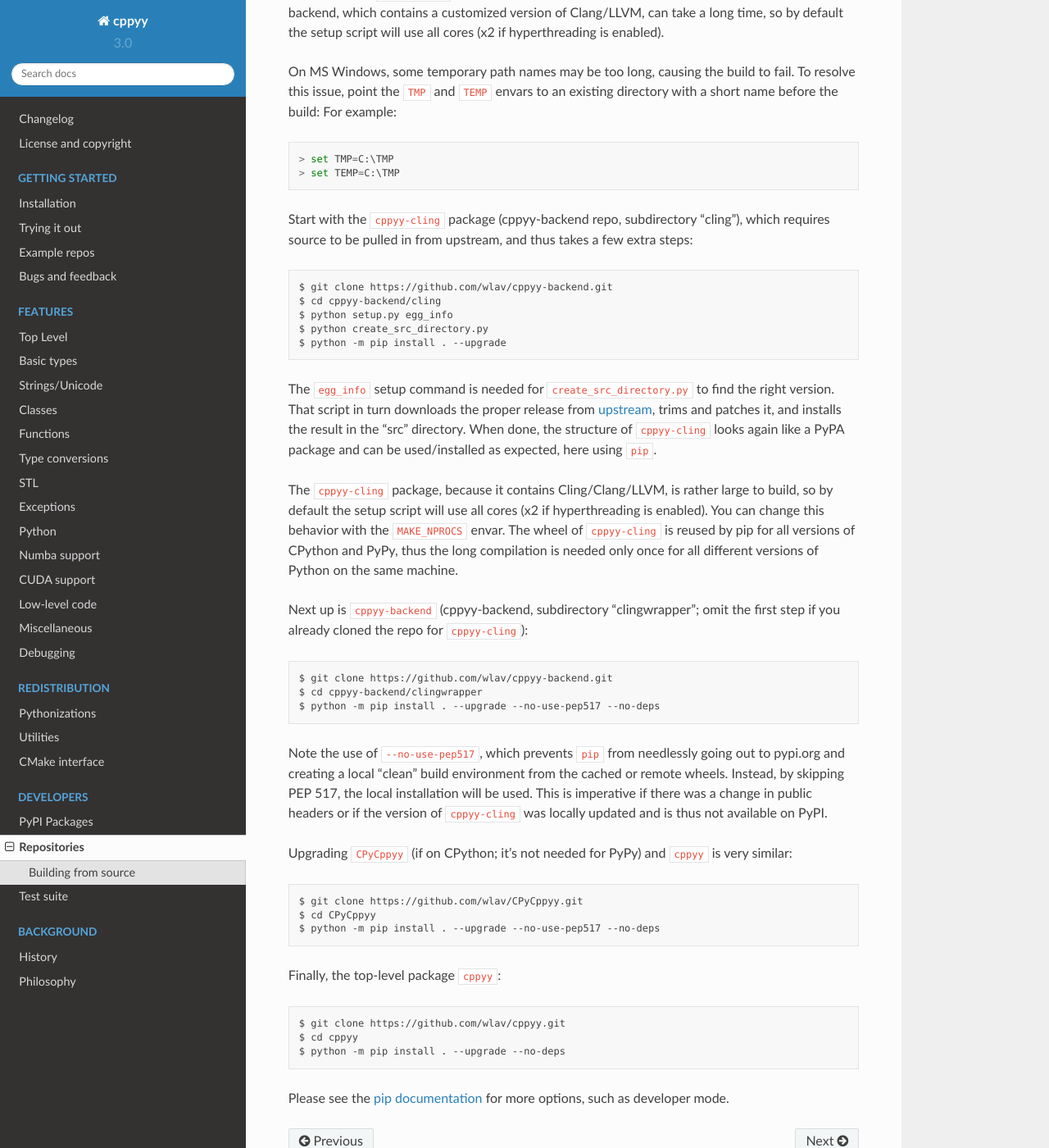
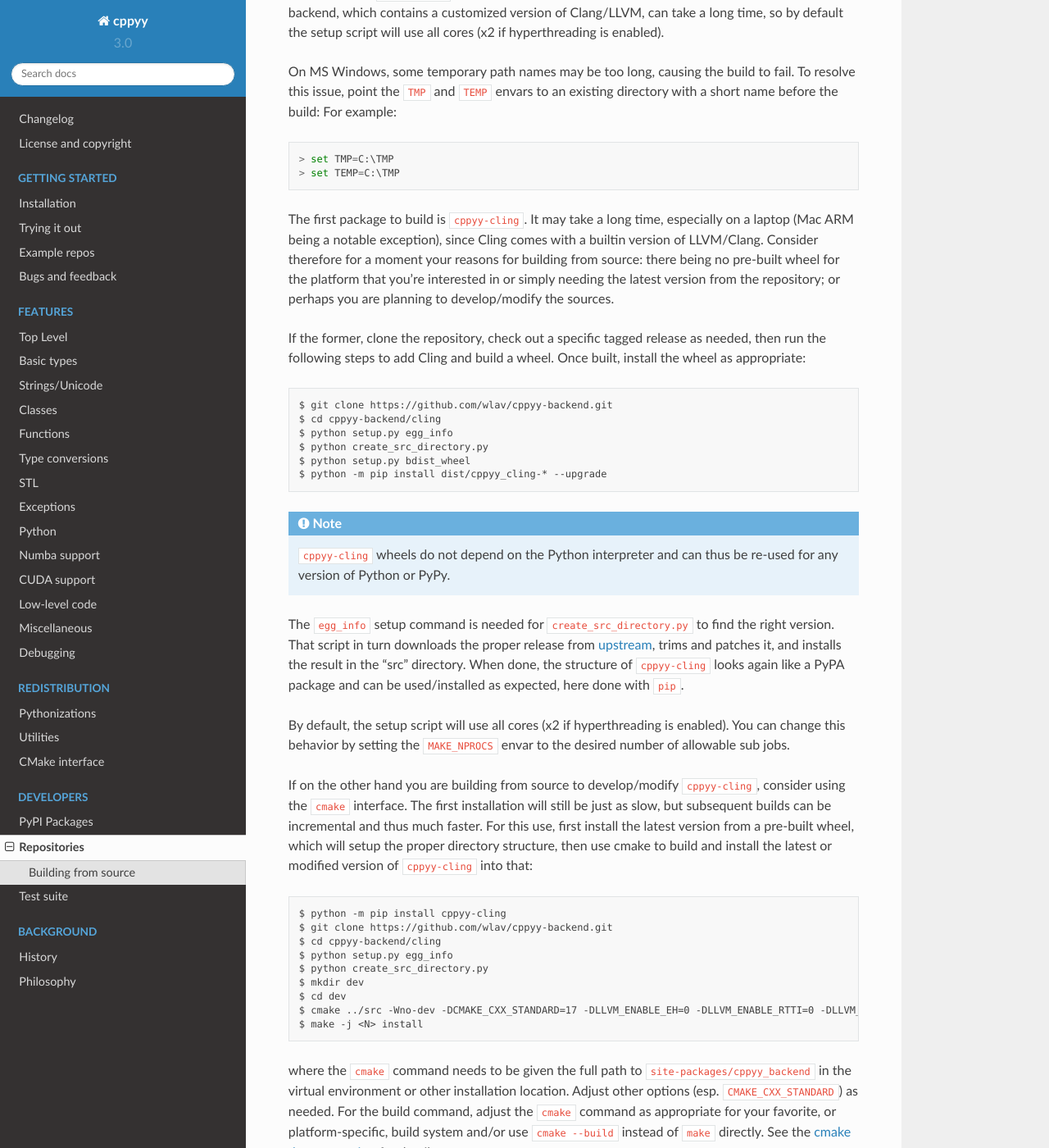
Before and after one commit to wlav/cppyy, a Sphinx documentation site: the page built from doc/source/repositories.rst, in a window 1280 px wide and 1400 px high, scrolled down 843 px. Shown: the whole window at 82% size. Built offline with Sphinx 7.4.7 and the Read the Docs theme 2.0.0, drawn with Linux system fonts in a browser that asks for light colours.

Commit message:
add text explaining alternatives for building cppyy-cling from source

```diff
--- a/doc/source/repositories.rst
+++ b/doc/source/repositories.rst
@@ -53,15 +53,28 @@
  > set TMP=C:\TMP
  > set TEMP=C:\TMP
 
-Start with the ``cppyy-cling`` package (cppyy-backend repo, subdirectory
-"cling"), which requires source to be pulled in from upstream, and thus takes
-a few extra steps::
+The first package to build is ``cppyy-cling``.
+It may take a long time, especially on a laptop (Mac ARM being a notable
+exception), since Cling comes with a builtin version of LLVM/Clang.
+Consider therefore for a moment your reasons for building from source: there
+being no pre-built wheel for the platform that you're interested in or simply
+needing the latest version from the repository; or perhaps you are planning
+to develop/modify the sources.
+
+If the former, clone the repository, check out a specific tagged release as
+needed, then run the following steps to add Cling and build a wheel.
+Once built, install the wheel as appropriate::
 
  $ git clone https://github.com/wlav/cppyy-backend.git
  $ cd cppyy-backend/cling
  $ python setup.py egg_info
  $ python create_src_directory.py
- $ python -m pip install . --upgrade
+ $ python setup.py bdist_wheel
+ $ python -m pip install dist/cppyy_cling-* --upgrade
+
+.. note::
+    ``cppyy-cling`` wheels do not depend on the Python interpreter and can
+    thus be re-used for any version of Python or PyPy.
 
 The ``egg_info`` setup command is needed for ``create_src_directory.py`` to
 find the right version.
@@ -69,15 +82,39 @@
 patches it,
 and installs the result in the "src" directory.
 When done, the structure of ``cppyy-cling`` looks again like a PyPA package
-and can be used/installed as expected, here using ``pip``.
+and can be used/installed as expected, here done with ``pip``.
 
-The ``cppyy-cling`` package, because it contains Cling/Clang/LLVM, is rather
-large to build, so by default the setup script will use all cores (x2 if
-hyperthreading is enabled).
-You can change this behavior with the ``MAKE_NPROCS`` envar.
-The wheel of ``cppyy-cling`` is reused by pip for all versions of CPython and
-PyPy, thus the long compilation is needed only once for all different
-versions of Python on the same machine.
+By default, the setup script will use all cores (x2 if hyperthreading is
+enabled).
+You can change this behavior by setting the ``MAKE_NPROCS`` envar to the
+desired number of allowable sub jobs.
+
+If on the other hand you are building from source to develop/modify
+``cppyy-cling``, consider using the ``cmake`` interface.
+The first installation will still be just as slow, but subsequent builds can
+be incremental and thus much faster.
+For this use, first install the latest version from a pre-built wheel, which
+will setup the proper directory structure, then use cmake to build and
+install the latest or modified version of ``cppyy-cling`` into that::
+
+ $ python -m pip install cppyy-cling
+ $ git clone https://github.com/wlav/cppyy-backend.git
+ $ cd cppyy-backend/cling
+ $ python setup.py egg_info
+ $ python create_src_directory.py
+ $ mkdir dev
+ $ cd dev
+ $ cmake ../src -Wno-dev -DCMAKE_CXX_STANDARD=17 -DLLVM_ENABLE_EH=0 -DLLVM_ENABLE_RTTI=0 -DLLVM_ENABLE_TERMINFO=0 -DLLVM_ENABLE_ASSERTIONS=0 -Dminimal=ON -Druntime_cxxmodules=OFF -Dbuiltin_zlib=ON -Dbuiltin_cling=ON -DCMAKE_BUILD_TYPE=RelWithDebInfo -DCMAKE_INSTALL_PREFIX=<path to environment python site-packages>
+ $ make -j <N> install
+
+where the ``cmake`` command needs to be given the full path to
+``site-packages/cppyy_backend`` in the virtual environment or other
+installation location.
+Adjust other options (esp. ``CMAKE_CXX_STANDARD``) as needed.
+For the build command, adjust the ``cmake`` command as appropriate for your
+favorite, or platform-specific, build system and/or use ``cmake --build``
+instead of ``make`` directly.
+See the `cmake documentation`_ for details.
 
 Next up is ``cppyy-backend`` (cppyy-backend, subdirectory "clingwrapper"; omit
 the first step if you already cloned the repo for ``cppyy-cling``)::
@@ -110,4 +147,5 @@
 
 .. _`setuptools`: https://setuptools.readthedocs.io/
 .. _`upstream`: https://root.cern.ch/download/
+.. _`cmake documentation`: https://cmake.org/
 .. _`pip documentation`: https://pip.pypa.io/
```
